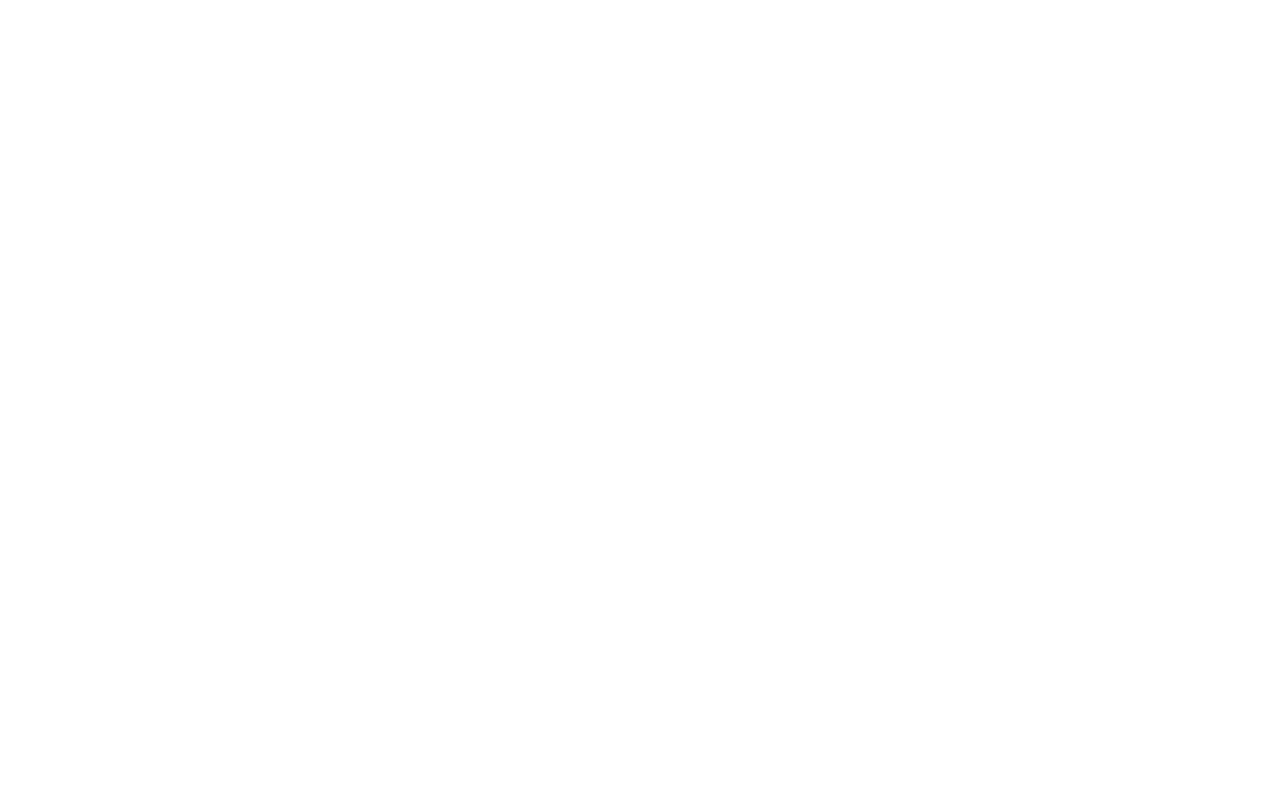
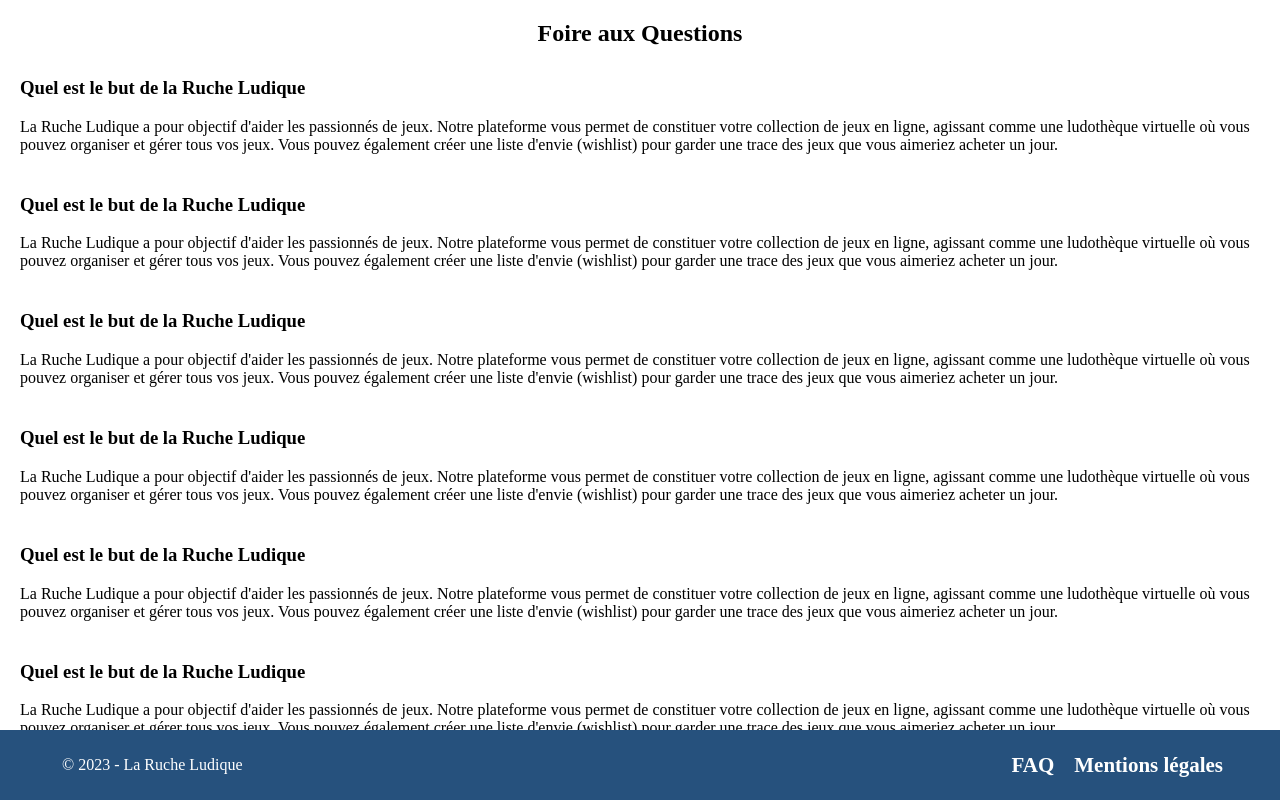
Before and after one commit to PaulinedeValance/projetAlternanceFront, a Vue app: page /faq in a window 1280 px wide. Before the commit this address had no page. Built offline with nearby package versions, Linux system fonts and the light colour scheme; a web font is replaced by a local one.

Commit message:
création pages faq et mentions légales

```diff
--- a/src/components/Footer.vue
+++ b/src/components/Footer.vue
@@ -3,21 +3,45 @@
 </script>
 <template>
     <footer class="footer">
-        <div class="footer-content">
+        <div class="footer-left">
             <p>&copy; 2023 - La Ruche Ludique</p>
         </div>
-
+        <div class="footer-right">
+            <router-link to="/faq">FAQ</router-link>
+            <router-link class="mentions-legales-link" to="/legalnotes">Mentions légales</router-link>
+        </div>
     </footer>
-    <img src="images/wave.svg" alt="Description de l'image" />
+    <!-- <img src="images/wave.svg" alt="Description de l'image" /> -->
 </template>
 <style>
-/* .footer {
+.footer {
     position: fixed;
     left: 0;
     bottom: 0;
     width: 100%;
     background-color: #26517d;
     color: white;
-    text-align: center;
-} */
+    display: flex;
+    align-items: center;
+    padding: 10px;
+}
+
+.footer-left {
+    flex-grow: 1;
+    text-align: left;
+    margin-left: 52px;
+}
+
+.footer-right {
+    display: flex;
+    gap: 20px;
+    list-style: none;
+    margin-right: 67px;
+}
+
+.footer-right router-link {
+    color: white;
+    text-decoration: none;
+    font-weight: bold;
+}
 </style>
--- a/src/router/index.ts
+++ b/src/router/index.ts
@@ -26,6 +26,16 @@
       component: () => import('../views/SignUp.vue'),
     },
     {
+      path: '/faq',
+      name: 'faq',
+      component: () => import('../views/Faq.vue'),
+    },
+    {
+      path: '/legalnotes',
+      name: 'legalNotes',
+      component: () => import('../views/LegalNotes.vue'),
+    },
+    {
       path: '/dashboard',
       name: 'dashboard',
       component: () => import('../views/Dashboard.vue'),
@@ -49,6 +59,12 @@
       component: () => import('../views/GamesDetails.vue'),
       meta: { layout: DashboardLayout },
     },
+    {
+      path: '/gamesgenerator',
+      name: 'gamesGenerator',
+      component: () => import('../views/GamesGenerator.vue'),
+      meta: { layout: DashboardLayout },
+    },
   ],
 });
 
--- /dev/null
+++ b/src/views/Faq.vue
@@ -0,0 +1,73 @@
+<script setup lang="ts">
+import Footer from "@/components/Footer.vue";
+
+</script>
+
+<template>
+    <div class="faq">
+        <h2 class="faq-title">Foire aux Questions</h2>
+        <div class="paragraph-style">
+            <h3 class="question">Quel est le but de la Ruche Ludique</h3>
+            <p class="answer">La Ruche Ludique a pour objectif d'aider les passionnés de jeux. Notre plateforme vous permet
+                de constituer
+                votre collection de jeux en ligne, agissant comme une ludothèque virtuelle où vous pouvez organiser et gérer
+                tous vos jeux. Vous pouvez également créer une liste d'envie (wishlist) pour garder une trace des jeux que
+                vous aimeriez acheter un jour.</p>
+        </div>
+        <div class="paragraph-style">
+            <h3 class="question">Quel est le but de la Ruche Ludique</h3>
+            <p class="answer">La Ruche Ludique a pour objectif d'aider les passionnés de jeux. Notre plateforme vous permet
+                de constituer
+                votre collection de jeux en ligne, agissant comme une ludothèque virtuelle où vous pouvez organiser et gérer
+                tous vos jeux. Vous pouvez également créer une liste d'envie (wishlist) pour garder une trace des jeux que
+                vous aimeriez acheter un jour.</p>
+        </div>
+        <div class="paragraph-style">
+            <h3 class="question">Quel est le but de la Ruche Ludique</h3>
+            <p class="answer">La Ruche Ludique a pour objectif d'aider les passionnés de jeux. Notre plateforme vous permet
+                de constituer
+                votre collection de jeux en ligne, agissant comme une ludothèque virtuelle où vous pouvez organiser et gérer
+                tous vos jeux. Vous pouvez également créer une liste d'envie (wishlist) pour garder une trace des jeux que
+                vous aimeriez acheter un jour.</p>
+        </div>
+        <div class="paragraph-style">
+            <h3 class="question">Quel est le but de la Ruche Ludique</h3>
+            <p class="answer">La Ruche Ludique a pour objectif d'aider les passionnés de jeux. Notre plateforme vous permet
+                de constituer
+                votre collection de jeux en ligne, agissant comme une ludothèque virtuelle où vous pouvez organiser et gérer
+                tous vos jeux. Vous pouvez également créer une liste d'envie (wishlist) pour garder une trace des jeux que
+                vous aimeriez acheter un jour.</p>
+        </div>
+        <div class="paragraph-style">
+            <h3 class="question">Quel est le but de la Ruche Ludique</h3>
+            <p class="answer">La Ruche Ludique a pour objectif d'aider les passionnés de jeux. Notre plateforme vous permet
+                de constituer
+                votre collection de jeux en ligne, agissant comme une ludothèque virtuelle où vous pouvez organiser et gérer
+                tous vos jeux. Vous pouvez également créer une liste d'envie (wishlist) pour garder une trace des jeux que
+                vous aimeriez acheter un jour.</p>
+        </div>
+        <div class="paragraph-style">
+            <h3 class="question">Quel est le but de la Ruche Ludique</h3>
+            <p class="answer">La Ruche Ludique a pour objectif d'aider les passionnés de jeux. Notre plateforme vous permet
+                de constituer
+                votre collection de jeux en ligne, agissant comme une ludothèque virtuelle où vous pouvez organiser et gérer
+                tous vos jeux. Vous pouvez également créer une liste d'envie (wishlist) pour garder une trace des jeux que
+                vous aimeriez acheter un jour.</p>
+        </div>
+
+
+        <Footer />
+    </div>
+</template>
+
+<style scoped>
+.faq-title {
+    margin-bottom: 30px;
+    text-align: center;
+}
+
+.paragraph-style {
+    margin-left: 20px;
+    margin-bottom: 40px;
+}
+</style>
--- /dev/null
+++ b/src/views/LegalNotes.vue
@@ -0,0 +1,84 @@
+<script setup lang="ts">
+import Footer from "@/components/Footer.vue";
+</script>
+
+<template>
+    <div class="legales-notes">
+        <h2 class="legal-title">Mentions légales</h2>
+        <div class="paragraph-style">
+            <h3>La Ruche Ludique</h3>
+            <p>Société par actions simplifiée au capital de [capital de la société] euros</p>
+            <p>Siège social : [adresse du siège social]</p>
+            <p>Immatriculée au RCS de [ville d'immatriculation] sous le numéro [numéro RCS]</p>
+            <p>Numéro de TVA intracommunautaire : [numéro de TVA]</p>
+        </div>
+        <div class="paragraph-style">
+            <h3>Directeur de la publication :</h3>
+            <p>Pauline de Valance</p>
+        </div>
+
+
+
+        <div class="paragraph-style">
+            <h3>Contact :</h3>
+            <p>[Adresse e-mail de contact]</p>
+        </div>
+
+        <div class="paragraph-style">
+            <h3>Hébergement :</h3>
+            <p>Le site est hébergé par [nom de l'hébergeur]</p>
+            <p>Adresse de l'hébergeur : [adresse de l'hébergeur]</p>
+            <p>Téléphone de l'hébergeur : [numéro de téléphone de l'hébergeur]</p>
+        </div>
+
+        <div class="paragraph-style">
+            <h3>Propriété intellectuelle :</h3>
+            <p>L'ensemble du contenu de ce site (textes, images, vidéos, etc.) est protégé par le droit d'auteur et autres
+                droits de propriété intellectuelle. Toute reproduction, distribution ou utilisation non autorisée du contenu
+                est
+                strictement interdite.</p>
+        </div>
+        <div class="paragraph-style">
+            <h3>Collecte de données personnelles :</h3>
+            <p>Nous collectons des données personnelles uniquement dans le cadre de la gestion de nos activités et de la
+                fourniture de nos services. Les données collectées peuvent inclure des informations telles que le nom,
+                l'adresse, l'adresse e-mail, etc. Nous nous engageons à protéger la confidentialité de ces données
+                conformément
+                à la réglementation en vigueur. Pour plus d'informations sur notre politique de confidentialité, veuillez
+                consulter notre page dédiée à la vie privée.</p>
+        </div>
+
+        <div class="paragraph-style">
+            <h3>Droit applicable :</h3>
+            <p>Les présentes mentions légales sont soumises au droit français. Tout litige relatif à l'interprétation ou à
+                l'exécution des présentes mentions légales sera de la compétence exclusive des tribunaux français.</p>
+        </div>
+
+        <div class="paragraph-style">
+            <h3>Modification des mentions légales :</h3>
+            <p>Nous nous réservons le droit de modifier ces mentions légales à tout moment. Toute modification sera publiée
+                sur
+                cette page.</p>
+
+            <p>Dernière mise à jour : 25/10/2023</p>
+        </div>
+
+
+        <Footer />
+    </div>
+</template>
+
+<style>
+h3 {
+    text-decoration: underline;
+}
+
+.legal-title {
+    text-align: center;
+}
+
+.paragraph-style {
+    margin-left: 20px;
+    margin-bottom: 40px;
+}
+</style>
```
